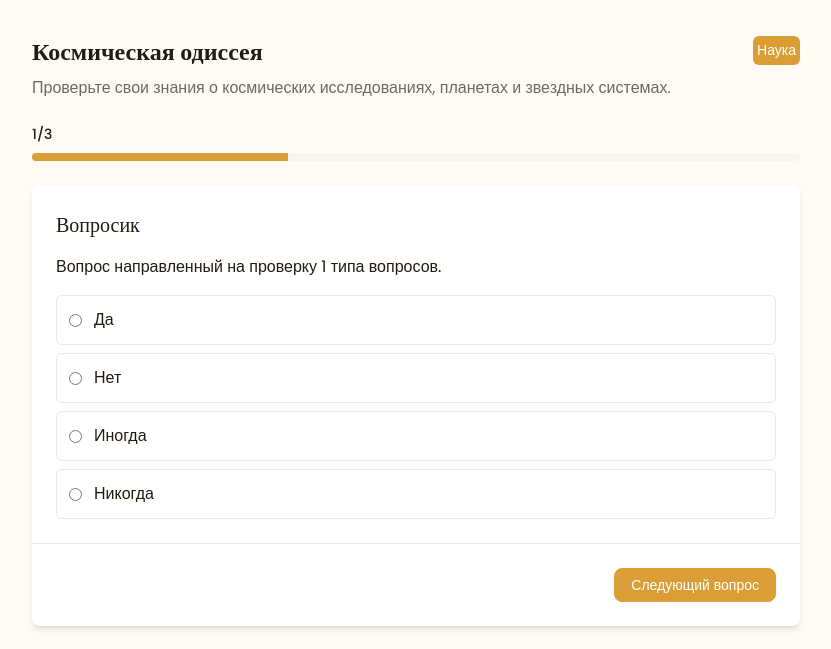
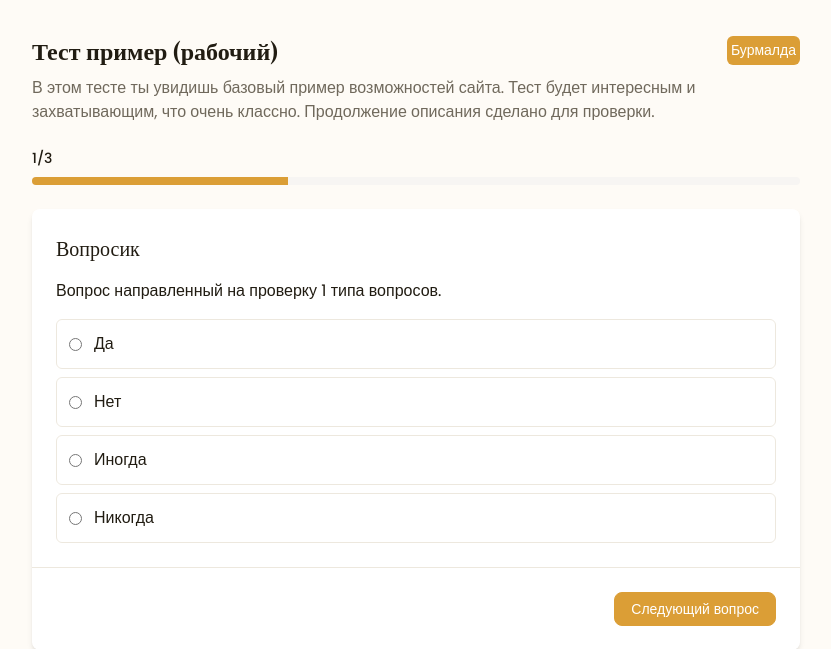
Before and after one commit to b1t0nese/TastyAI, a Flask app: page /test_solution in a window 1280 px wide. Shown: the part 65-714 px from the top of the page, without its empty margins (224-1055 px from the left). Run offline with Flask 3, Linux system fonts and the light colour scheme.

Commit message:
add test name, description, direction by test data!!!

```diff
--- a/src/static/js/solve-test.js
+++ b/src/static/js/solve-test.js
@@ -33,6 +33,7 @@ document.addEventListener('DOMContentLoaded', function() {
   data = {
     "name": "Тест пример (рабочий)",
     "description": "В этом тесте ты увидишь базовый пример возможностей сайта. Тест будет интересным и захватывающим, что очень классно. Продолжение описания сделано для проверки.",
+    "direction": "Бурмалда",
     "prompt": "",
     "questions": [
       {
@@ -40,27 +41,30 @@ document.addEventListener('DOMContentLoaded', function() {
         "description": "Вопрос направленный на проверку 1 типа вопросов.",
         "type": "choice",
         "answers": ["Да", "Нет", "Иногда", "Никогда"],
-        "answer": "Да"
+        "answer": "да/иногда"
       },
       {
         "name": "Вопросик2",
-        "description": "Вопрос направленный на проверку 1 типа вопросов.",
+        "description": "Ищоооо",
         "type": "choice",
-        "answers": ["Да", "Нет", "Иногда", "Никогда"],
-        "answer": "Да"
+        "answers": ["Бурмалда", "Ода", "Иногда", "Никогда"],
+        "answer": "да/иногда"
       },
       {
-        "name": "Вопросик 3",
-        "description": "Вопрос направленный на проверку 1 типа вопросов.",
+        "name": "Вопросик3",
+        "description": "Артем лох",
         "type": "choice",
-        "answers": ["Да", "Нет", "Иногда", "Никогда"],
-        "answer": "Да"
+        "answers": ["Да", "Конечно", "Естественно", "Определенно"],
+        "answer": "Да/Конечно/Естественно/Определенно"
       }
     ]
   }
 
 
-  function renderQuestions(data) {
+  function createQuestions(data) {
+    document.querySelector('.direction').innerHTML = data.direction;
+    document.querySelector('.description').innerHTML = data.description;
+    document.querySelector('.name').innerHTML = data.name;
     const container = document.querySelector('.questions_field');
     if (!container) {
       console.error('Элемент .questions_field не найден');
@@ -129,7 +133,7 @@ document.addEventListener('DOMContentLoaded', function() {
     });
   }
 
-  renderQuestions(data);
+  createQuestions(data);
 
   // --- Дальше работа с вопросами
   const questions = document.querySelectorAll('.question-content');
--- a/src/templates/solve-test.html
+++ b/src/templates/solve-test.html
@@ -11,10 +11,10 @@
         <div class="max-w-3xl mx-auto animate-fade-in">
           <div class="mb-6">
             <div class="flex justify-between items-center mb-2">
-              <h1 class="text-2xl font-bold">Космическая одиссея</h1>
-              <span class="text-sm bg-tasty text-white px-2 py-1 rounded-md" style="padding: 0.5vh">Наука</span>
+              <h1 class="text-2xl font-bold name">Космическая одиссея</h1>
+              <span class="text-sm bg-tasty text-white px-2 py-1 rounded-md direction" style="padding: 0.5vh">Наука</span>
             </div>
-            <p class="text-muted-foreground">
+            <p class="text-muted-foreground description">
               Проверьте свои знания о космических исследованиях, планетах и звездных системах.
             </p>
           </div>
```
